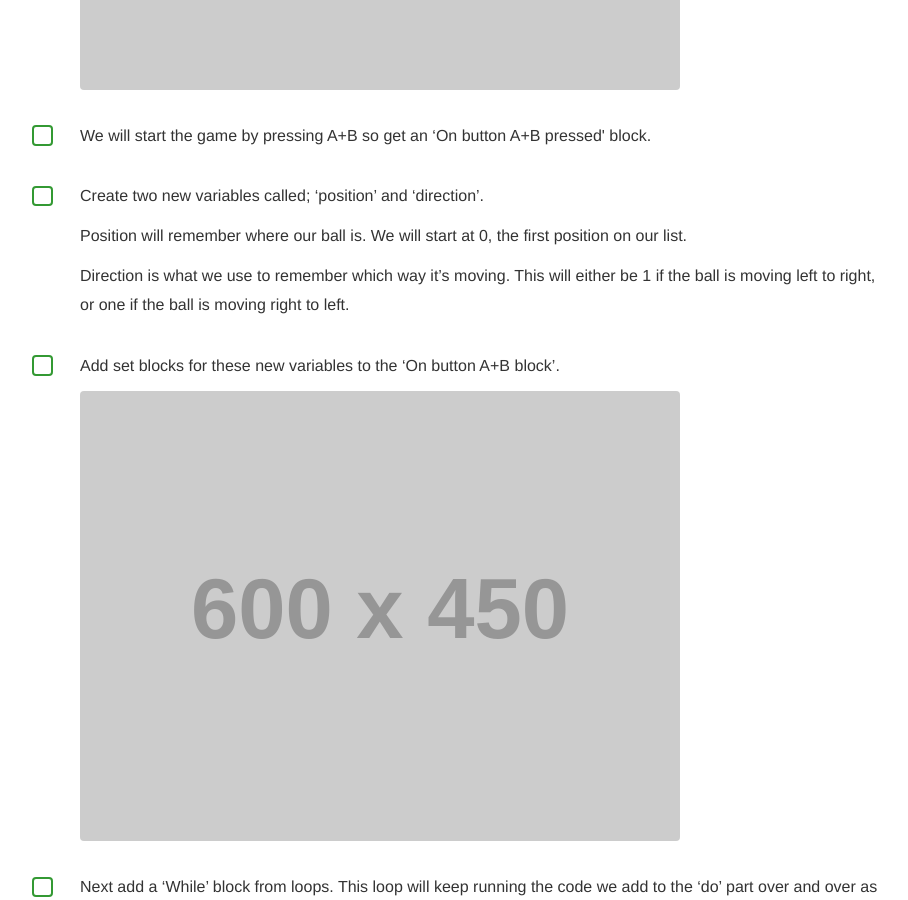
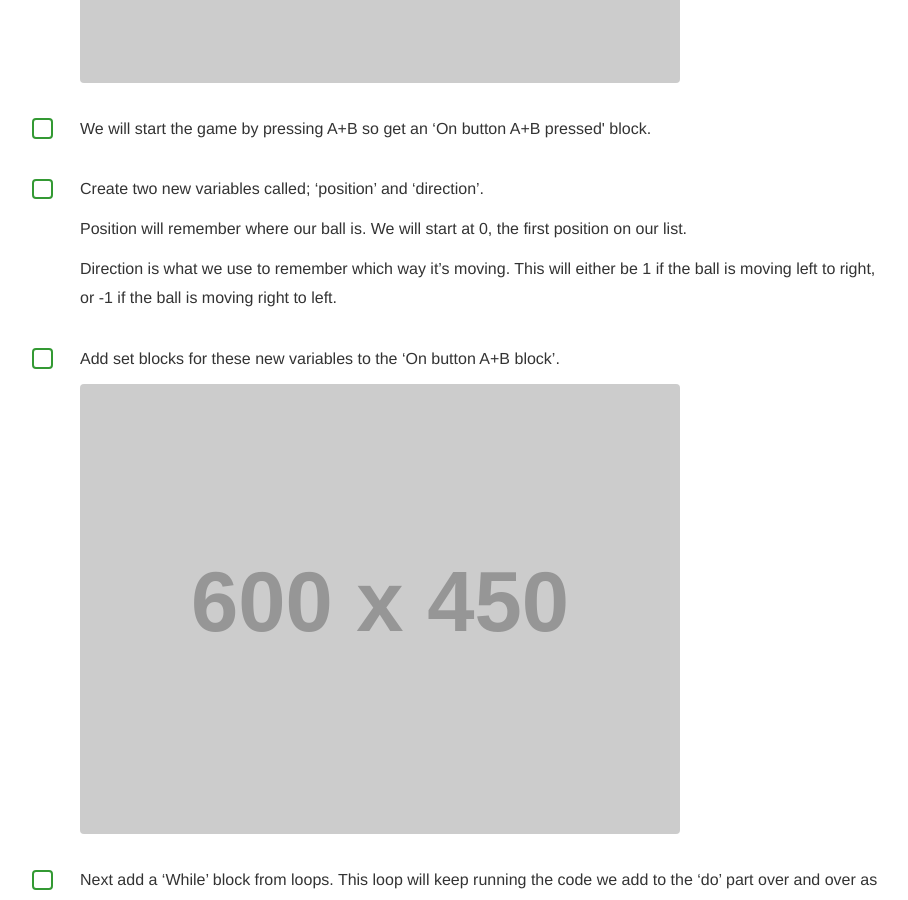
Before and after one commit to liverpoolcodeclub/liverpoolcodeclub.github.io, a Jekyll site: the page built from projects/juggler/index.html, in a window 1280 px wide and 900 px high, scrolled down 4021 px. Shown: the whole window, without its empty margins (154-1062 px from the left). Built offline with Jekyll 4.4.1, drawn with Linux system fonts in a browser that asks for light colours.

Commit message:
Edit Juggler project

```diff
--- a/projects/juggler/index.html
+++ b/projects/juggler/index.html
@@ -28,7 +28,9 @@
 </div>
 <div class="project-steps__info">
        <p>We need to add a new package to give us blocks to control the pixels. In advanced click on ‘Add package’. Search for ‘neopixel’ and add the package. This will add a new set of blocks called ‘Neopixel’</p>
-       <img src="http://via.placeholder.com/600x450" width="600" height="450" alt="" style="margin: 0">
+       <a href="code-001.png" target="_blank">
+          <img src="code-001.png" width="1200" height="600" alt="">
+       </a>
 </div>
 
 <hr>
@@ -69,7 +71,7 @@
 <div class="project-steps__step">
     <p>Create two new variables called; ‘position’ and ‘direction’.</p>
     <p>Position will remember where our ball is. We will start at 0, the first position on our list.</p>
-    <p>Direction is what we use to remember which way it’s moving. This will either be 1 if the ball is moving left to right, or one if the ball is moving right to left.</p>
+    <p>Direction is what we use to remember which way it’s moving. This will either be 1 if the ball is moving left to right, or -1 if the ball is moving right to left.</p>
 </div>
 <div class="project-steps__step">
     <p>Add set blocks for these new variables to the ‘On button A+B block’.</p>
```
Also changed, not shown: projects/juggler/code-001.png (added).
